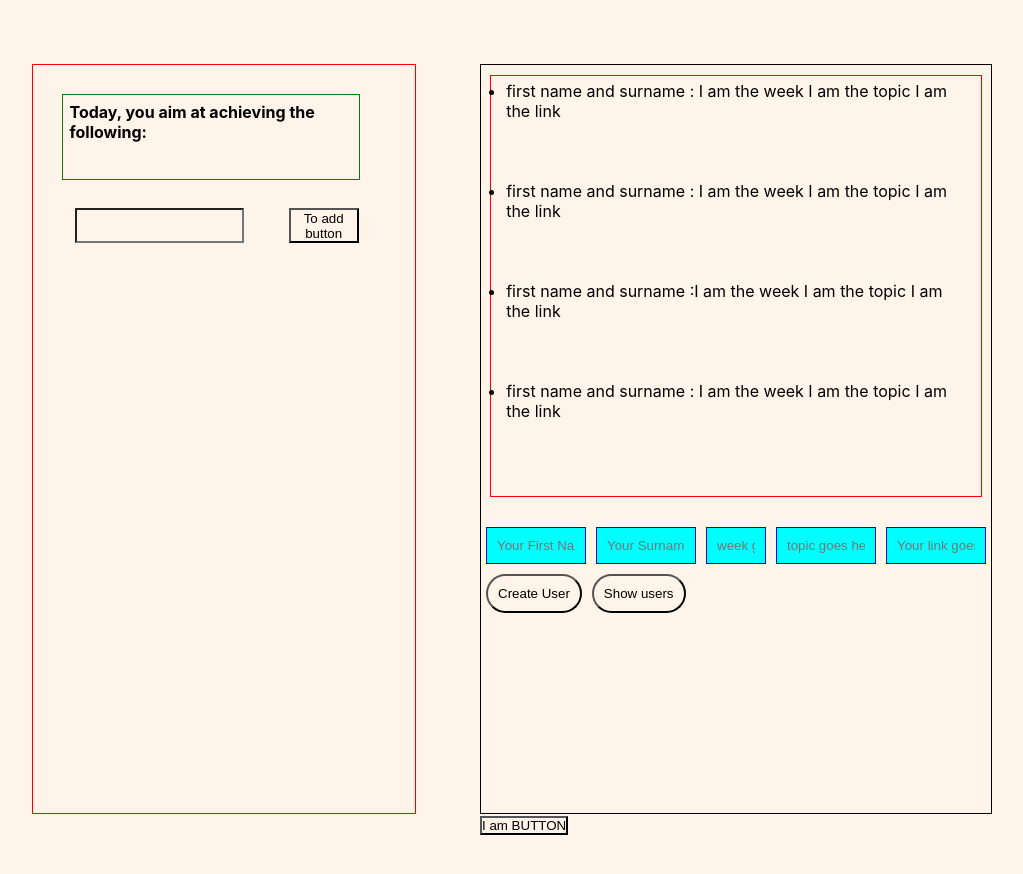
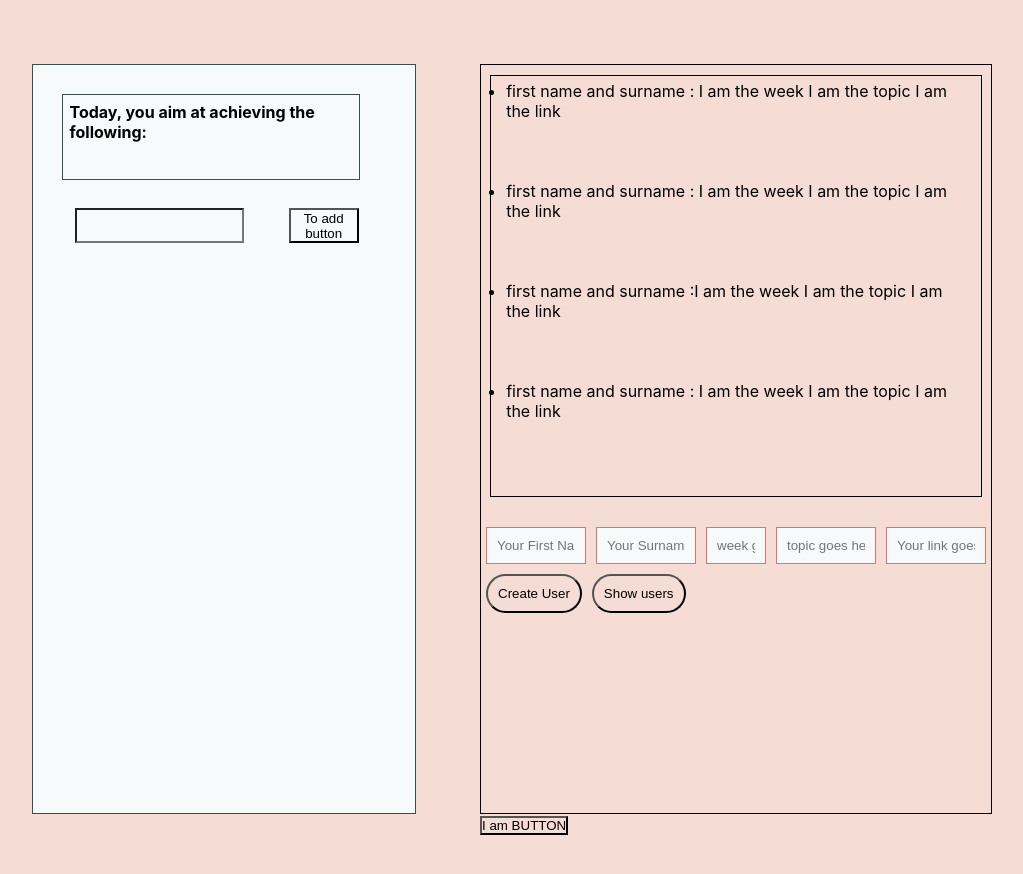
Before and after one commit to SchoolOfCode/bc13_w9_project-frontend-lucky-number-seven, a React (Create React App) app in the folder organiser/: page / in a window 1280 px wide. Shown: the top 874 px of the page, without its empty margins (160-1183 px from the left). Built offline with nearby package versions, Linux system fonts and the light colour scheme.

Commit message:
Styling the front end and first component

```diff
--- a/organiser/src/Components/TechDisplay/Input/Input.css
+++ b/organiser/src/Components/TechDisplay/Input/Input.css
@@ -1,7 +1,7 @@
 .seriesOfInputs input{
     display: inline flex;
-    border: 1px solid blue;
-    background-color: aqua;
+    border: 1px solid #ec705d;
+    background-color: #f6fafb;
     width: 100px;
     padding: 10px;
     margin: 5px;
--- a/organiser/src/Components/TechDisplay/ListItem/ListItem.css
+++ b/organiser/src/Components/TechDisplay/ListItem/ListItem.css
@@ -1,5 +1,6 @@
 .listItemsSecondSection{
-    border: 1px solid red;
+  border: 1px solid #4E3D42;
+  border: 1px solid ;
 
 padding: 1% 3% 3% 3%;
 margin: 2% 1% 5% 1%;
--- a/organiser/src/Components/TechDisplay/TechDisplay.css
+++ b/organiser/src/Components/TechDisplay/TechDisplay.css
@@ -4,7 +4,8 @@
     flex-direction: column-reverse;
     justify-content: flex-end;
     align-items: center;
-    border: 1px solid black;
+  border: 1px solid #354F52;
+  border: 1px solid ;
     min-width: 80%;
     max-width: 100%;
     height: 750px;
--- a/organiser/src/components/App/App.css
+++ b/organiser/src/components/App/App.css
@@ -1,5 +1,5 @@
 *, *::before, *::after {
-  background-color: rgb(255,244,233);
+  background-color: #f5ddd5;
   box-sizing: border-box;
   margin: 0 0;
   padding: 0 0;
@@ -13,6 +13,7 @@
 
 }
 .toDoContainer{
+  background-color: #f6fafb;
   display: flex;
   flex-flow: column wrap;
   margin: 0% 5% 0% 5%;
@@ -20,14 +21,16 @@
   max-width: 45%;
   height: 750px;
   padding: 2%;
-  border: 1px solid red;
+  border: 1px solid #354F52;
 }
 
 .toDoContainer > h1{
+  background-color: #f6fafb;
+  color: black;
   font-size: 1.0rem;
   margin: 1%;
   padding: 2%;
-  border: 1px solid green;
+  border: 1px solid #354F52;
   width: 90%;
   height: 86px;
 }
@@ -35,15 +38,18 @@
 
 
 .inputButton {
+  background-color: #f6fafb;
   padding: 25px;
 }
 
 .toDoForm{
+  background-color: #f6fafb;
 display: flex;
 
 }
 
 .inputButton  input {
+  background-color: #f6fafb;
   width: 60%;
   height: 35px;
  margin-right: 16%;
@@ -51,6 +57,7 @@ display: flex;
 }
 
 .inputButton  button {
+  background-color: #f6fafb;
   width: 25%;
   height: 35px;
 }
--- a/organiser/src/components/App/App.js
+++ b/organiser/src/components/App/App.js
@@ -21,7 +21,7 @@ function App() {
   return (
     <div className="App">
       <div className="toDoContainer">
-        <h1>Today, you aim at achieving the following: </h1>
+        <h1 >Today, you aim at achieving the following: </h1>
         <div className="inputButton">
         <Input onData={addTodo} />
         <List toDos={toDos} handleDelete={handleDelete} />
--- a/organiser/src/components/List/index.css
+++ b/organiser/src/components/List/index.css
@@ -1,3 +1,4 @@
 ol {
+    background-color: #f6fafb;
     padding-top: 10%;
 }
--- a/organiser/src/index.js
+++ b/organiser/src/index.js
@@ -1,7 +1,7 @@
 import React from 'react';
 import ReactDOM from 'react-dom/client';
 import './index.css';
-import App from '../src/components/App/App.js';
+import App from '../src/Components/App/App';
 import reportWebVitals from './reportWebVitals';
 
 const root = ReactDOM.createRoot(document.getElementById('root'));
```
